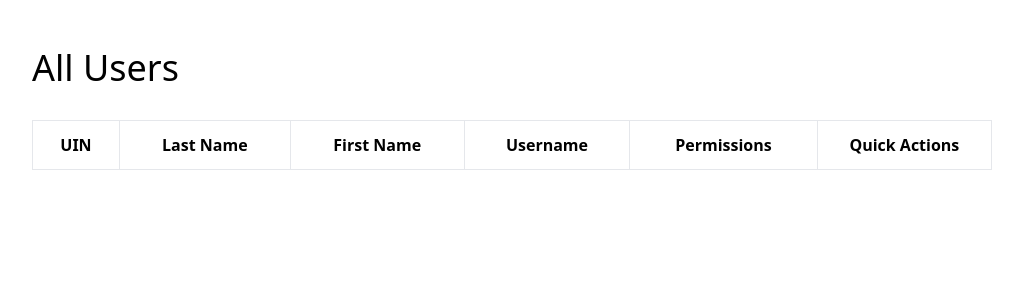
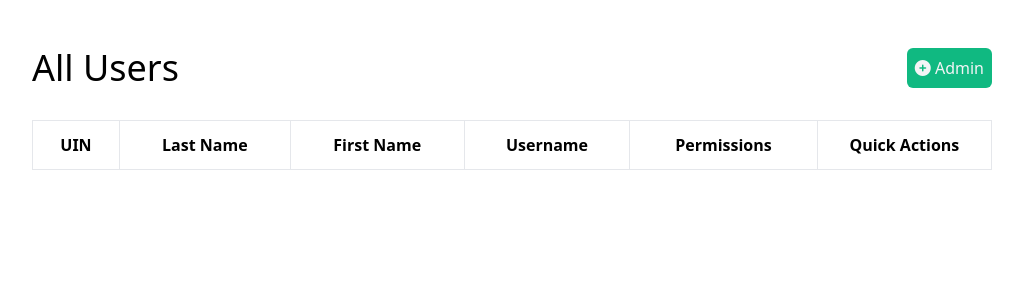
Before and after one commit to akksell/csce310-cybersec-project, a CodeIgniter 4 app: the page made by src/app/Views/user/index.php in a window 1280 px wide. Shown: the top 300 px of the page, without its empty margins (128-1151 px from the left). Run offline with PHP 8.4 and a stand-in for CodeIgniter, Linux system fonts and the light colour scheme; the template is opened without the code that fills it, so the values that code supplies are empty; some libraries are stand-ins or nearby versions.

Commit message:
ADDED: new admin btn

```diff
--- a/src/app/Views/user/index.php
+++ b/src/app/Views/user/index.php
@@ -6,8 +6,9 @@
 
 <?= $this->section('content') ?>
 <div class="flex flex-col w-full items-center pt-12">
-  <div class="flex flex-row w-3/4 mb-8">
+  <div class="flex flex-row w-3/4 mb-8 items-center justify-between">
     <h1 class="text-4xl">All Users</h1>
+    <a href="/admin/users/new" class="bg-emerald-500 text-gray-100 rounded-md p-2 hover:bg-emerald-700 transition duration-175 ease-in-out"><i class="fas fa-plus-circle"></i> Admin</a>
   </div>
   <table class="table-auto border-collapse border w-3/4 rounded">
     <thead class="border border-1">
```
